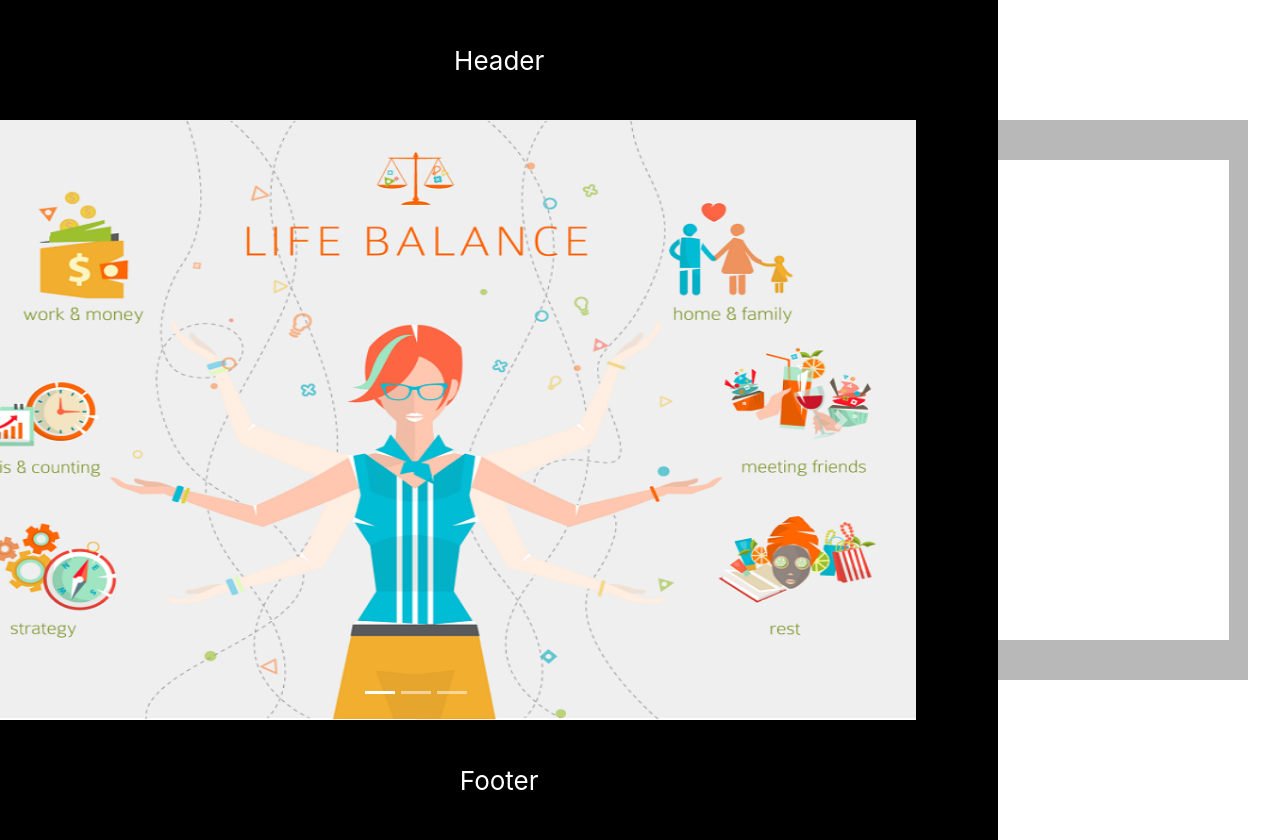
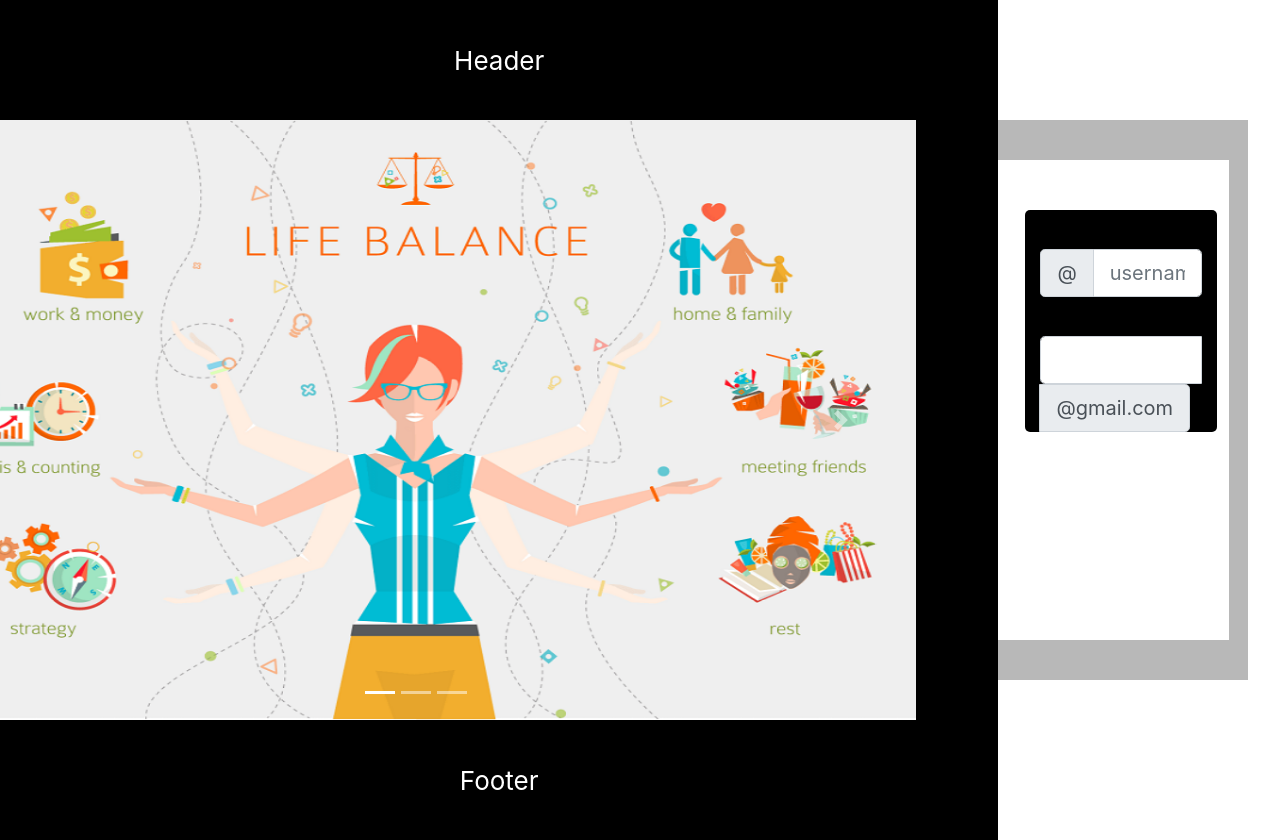
Before and after one commit to ciplay/reactjs-app-relaksasi-santuy, a React (Create React App) app: page / in a window 1280 px wide. Built offline with nearby package versions, Linux system fonts and the light colour scheme.

Commit message:
Frontpage initialize

```diff
--- a/src/App.scss
+++ b/src/App.scss
@@ -74,6 +74,14 @@ $bggrey: #B8B8B8;
       background-color: $bgwhite;
       min-height: 60vh;
       width: 18vw;
+      .content {
+        background-color: $bgblack;
+        min-height: 24vh;
+        width: 15vw;
+        margin-top: 50px;
+        margin-left: 27px;
+        border-radius: 5px;
+      }
     }
   }
 }
@@ -87,3 +95,8 @@ $bggrey: #B8B8B8;
   font-size: calc(10px + 2vmin);
   color: white;
 }
+
+.input-margin {
+  margin-right: 15px;
+  margin-left: 15px;
+}
--- /dev/null
+++ b/src/LoginPage/InputGroup.js
@@ -0,0 +1,25 @@
+import React from 'react';
+import { InputGroup, InputGroupAddon, InputGroupText, Input } from 'reactstrap';
+
+const InputGroupComponent = (props) => {
+    return (
+        <div className="input-margin">
+            <br />
+            <InputGroup size="lg">
+                <InputGroupAddon addonType="prepend">
+                    <InputGroupText>@</InputGroupText>
+                </InputGroupAddon>
+                <Input placeholder="username" />
+            </InputGroup>
+            <br />
+            <InputGroup size="lg">
+                <Input />
+                <InputGroupAddon addonType="append">
+                    <InputGroupText>@gmail.com</InputGroupText>
+                </InputGroupAddon>
+            </InputGroup>
+        </div>
+    );
+};
+
+export default InputGroupComponent;
--- a/src/LoginPage/index.js
+++ b/src/LoginPage/index.js
@@ -2,6 +2,7 @@ import React from 'react';
 import '../App.scss';
 import { Row, Col } from 'reactstrap';
 import Carousel from './Carousel';
+import InputGroup from './InputGroup';
 
 function LoginPage() {
   return (
@@ -23,7 +24,9 @@ function LoginPage() {
         <div className="App-content-right">
           <div className="App-main-content-right">
             <div className="form-login">
-
+              <div className="content">
+                <InputGroup />
+              </div>
             </div>
           </div>
         </div>
```
Lines whose indentation alone changed are shown as unchanged.
